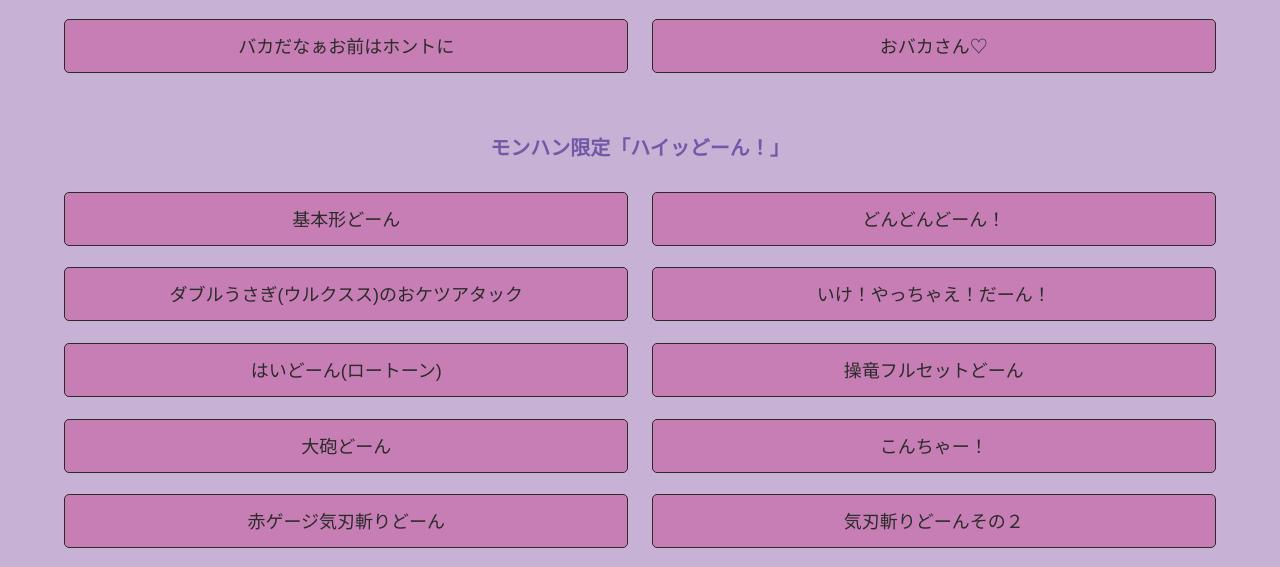
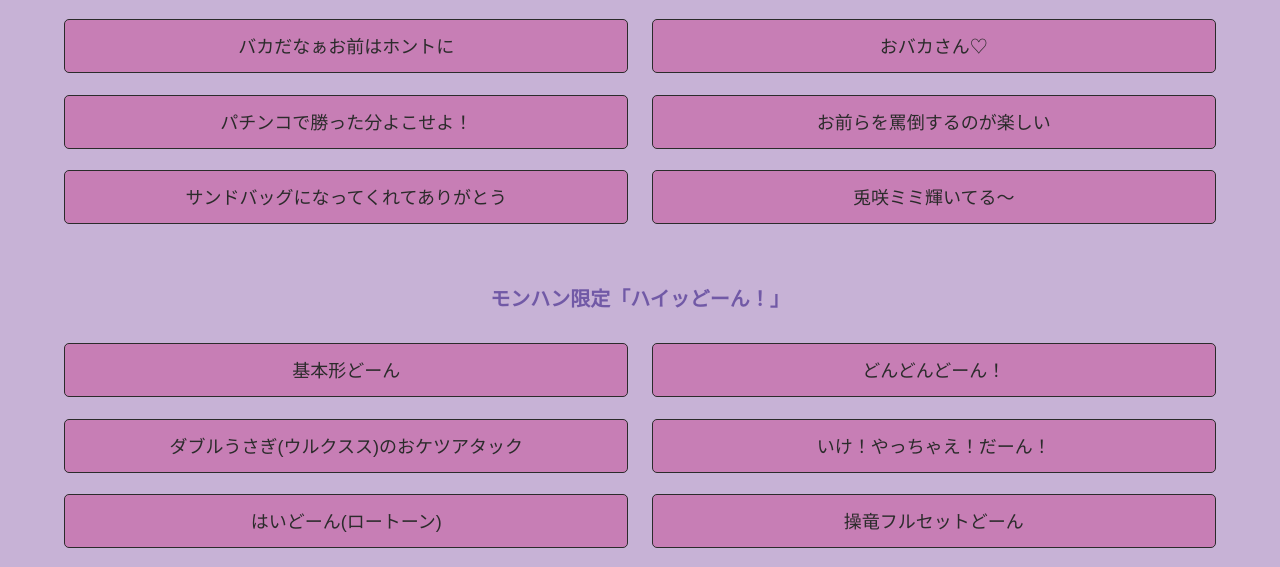
Before and after one commit to capkun10/mimitaya-button, a website: page docs/index.html in a window 1280 px wide. Shown: the part 2946-3513 px from the top of the page. Drawn offline with Linux system fonts and the light colour scheme.

Commit message:
Update index.html

```diff
--- a/docs/index.html
+++ b/docs/index.html
@@ -109,6 +109,10 @@
               <div class="button button-play" data-voice="baka2">バカがよぉ(怒</div>
               <div class="button button-play" data-voice="hontoni">バカだなぁお前はホントに</div>
               <div class="button button-play" data-voice="obaka">おバカさん♡</div>
+              <div class="button button-play" data-voice="patinko">パチンコで勝った分よこせよ！</div>
+              <div class="button button-play" data-voice="tanosi">お前らを罵倒するのが楽しい</div>
+              <div class="button button-play" data-voice="sando">サンドバッグになってくれてありがとう</div>
+              <div class="button button-play" data-voice="kaga">兎咲ミミ輝いてる～</div>
             </div>
           </div>
           <div class="movie_wrapper">
```
